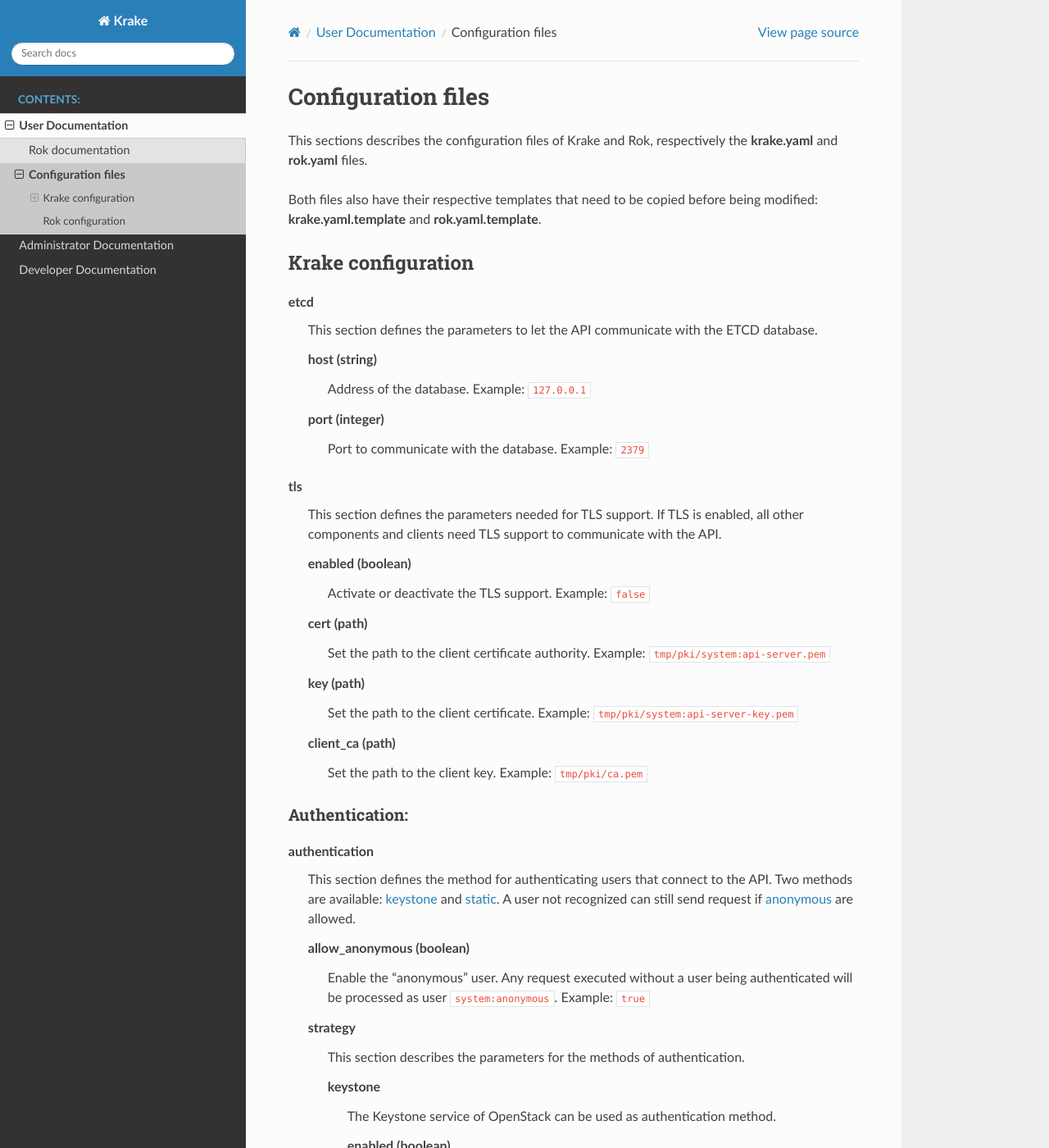
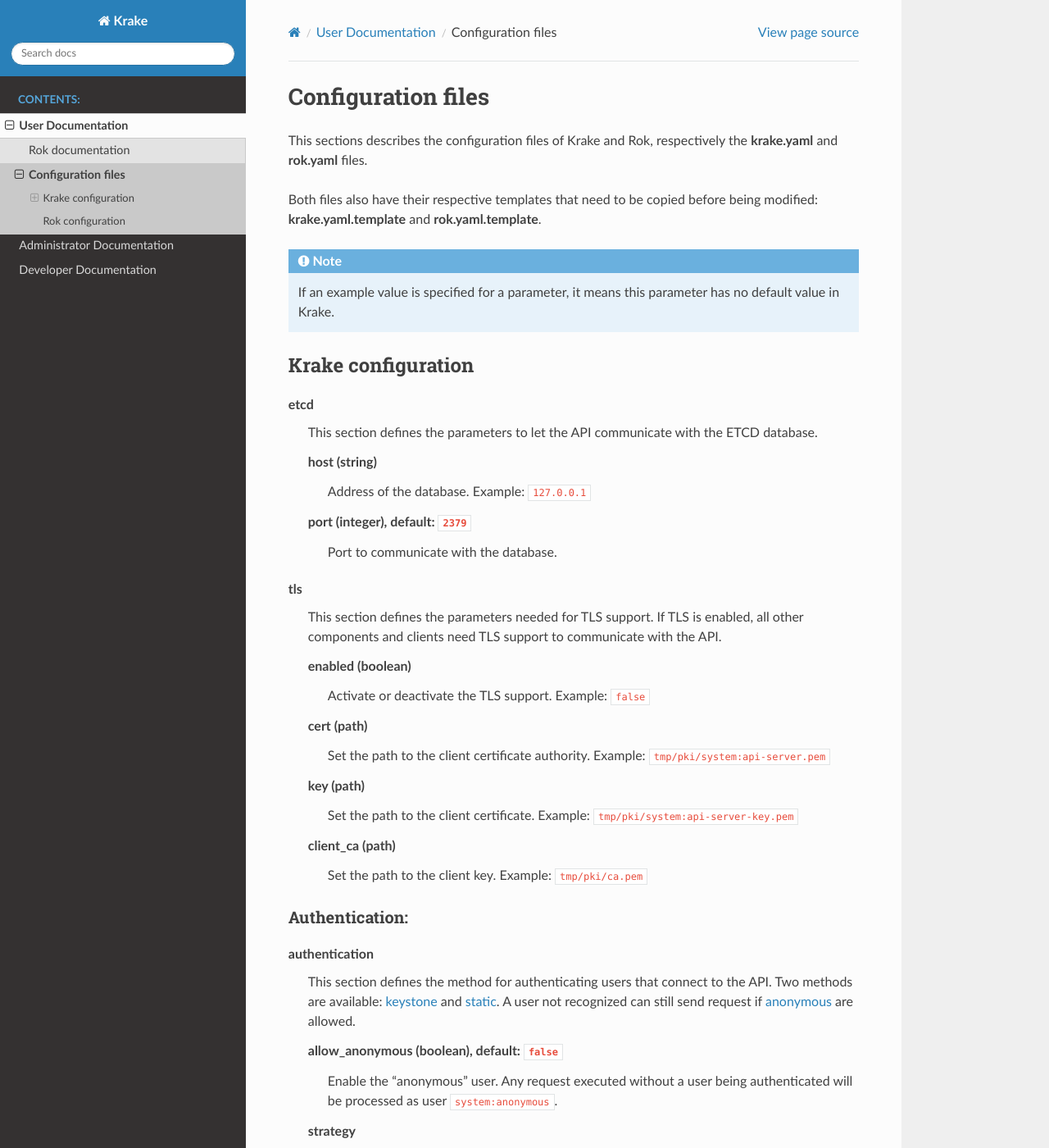
Before and after one commit to rak-n-rok/Krake, a Sphinx documentation site: the page built from docs/user/configuration-files.rst, in a window 1280 px wide and 1400 px high. Shown: the whole window at 82% size. Built offline with Sphinx 7.4.7 and the Read the Docs theme 2.0.0, drawn with Linux system fonts in a browser that asks for light colours.

Commit message:
Correct typos and add default values
See issue #253 and discussions in MR !252

Signed-off-by: Jean Chorin <jean.chorin@cloudandheat.com>

```diff
--- a/docs/user/configuration-files.rst
+++ b/docs/user/configuration-files.rst
@@ -5,6 +5,9 @@
 This sections describes the configuration files of Krake and Rok, respectively the **krake.yaml** and **rok.yaml** files.
 
 Both files also have their respective templates that need to be copied before being modified: **krake.yaml.template** and **rok.yaml.template**.
+
+.. note::
+	If an example value is specified for a parameter, it means this parameter has no default value in Krake.
 
 
 Krake configuration
@@ -15,8 +18,8 @@
 
 	host (string)
 		Address of the database. Example: ``127.0.0.1``
-	port (integer)
-		Port to communicate with the database. Example: ``2379``
+	port (integer), default: ``2379``
+		Port to communicate with the database.
 
 tls
 	This section defines the parameters needed for TLS support. If TLS is enabled, all other components and clients need TLS support to communicate with the API.
@@ -38,10 +41,10 @@
 authentication
 	This section defines the method for authenticating users that connect to the API. Two methods are available: keystone_ and static_. A user not recognized can still send request if anonymous_ are allowed.
 
-	allow_anonymous (boolean)
+	allow_anonymous (boolean), default: ``false``
 		.. _anonymous:
 
-		Enable the "anonymous" user. Any request executed without a user being authenticated will be processed as user ``system:anonymous``. Example: ``true``
+		Enable the "anonymous" user. Any request executed without a user being authenticated will be processed as user ``system:anonymous``.
 
 	strategy
 		This section describes the parameters for the methods of authentication.
```
Also changed, not shown: docs/user/rok-documentation.rst (+4 -4 lines).
